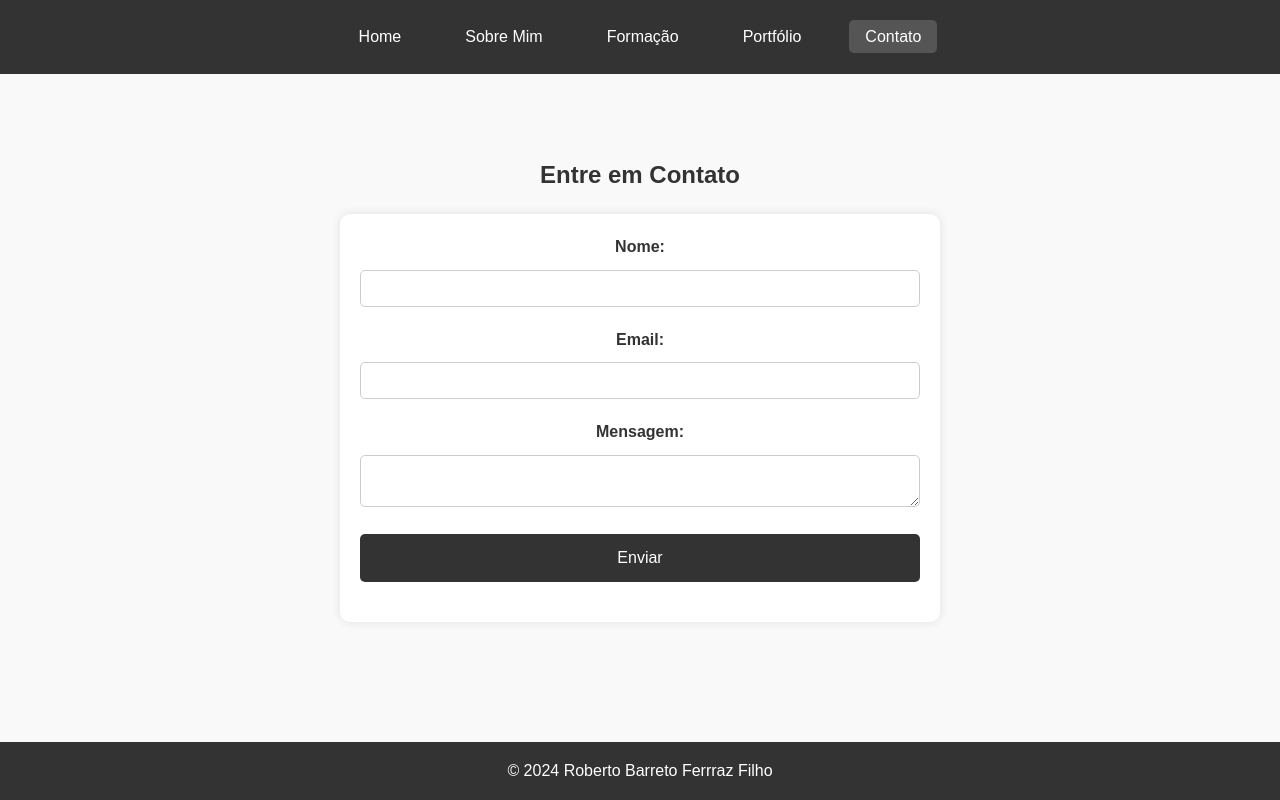
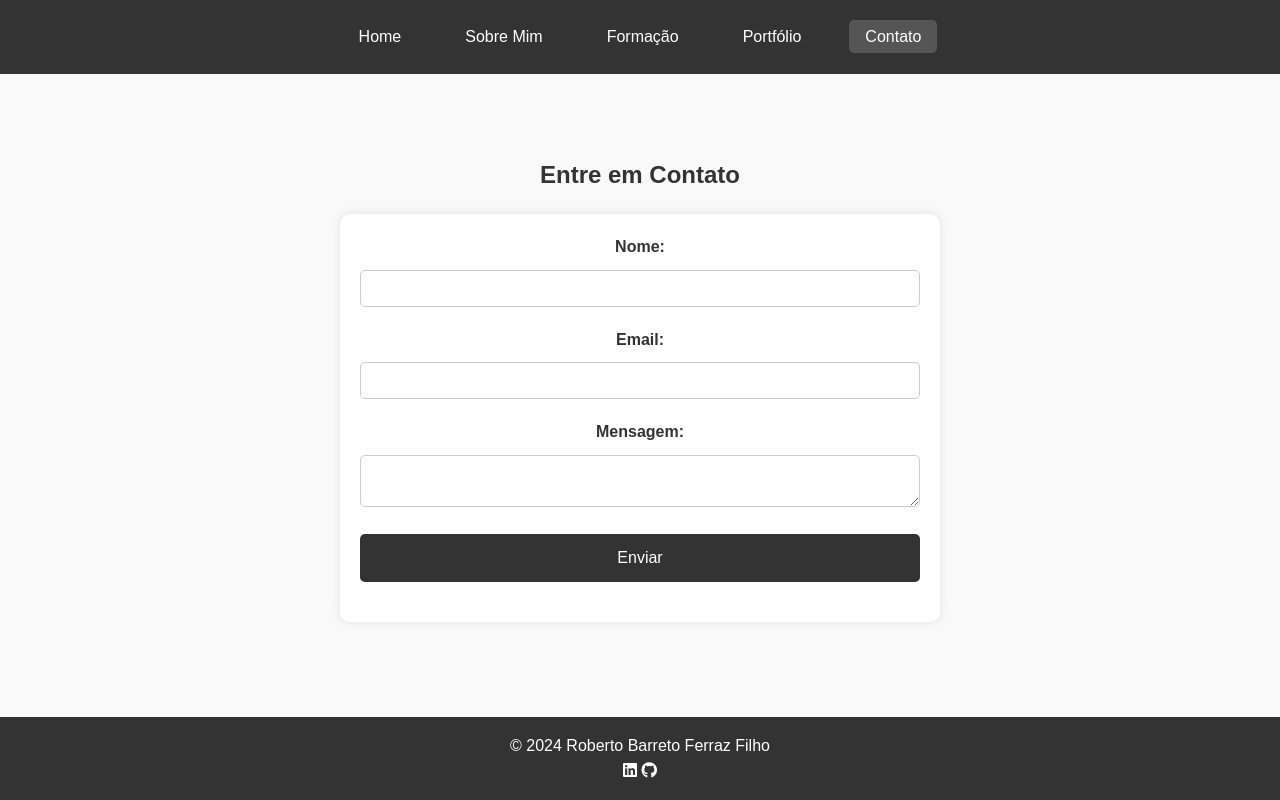
Before and after one commit to S4mkiel/portifolio, a plain HTML site: page assets/pages/contato.html in a window 1280 px wide. Drawn offline with Linux system fonts and the light colour scheme.

Commit message:
Add Font Awesome icons to HTML pages

```diff
--- a/assets/pages/contato.html
+++ b/assets/pages/contato.html
@@ -5,6 +5,11 @@
     <meta name="viewport" content="width=device-width, initial-scale=1.0" />
     <title>Contato</title>
     <link rel="stylesheet" href="../css/styles.css" />
+    <!-- Adiciona Font Awesome -->
+    <link
+      rel="stylesheet"
+      href="https://cdnjs.cloudflare.com/ajax/libs/font-awesome/5.15.4/css/all.min.css"
+    />
   </head>
   <body class="contact-page">
     <header>
@@ -48,5 +53,12 @@
     </div>
     <script src="https://cdn.emailjs.com/dist/email.min.js"></script>
     <script src="../script/script.js"></script>
+    <footer>
+      <p>&copy; 2024 Roberto Barreto Ferraz Filho</p>
+      <div class="icons">
+        <a href="https://www.linkedin.com/in/s4mkiel/"><i class="fab fa-linkedin"></i></a>
+        <a href="https://github.com/S4mkiel"><i class="fab fa-github"></i></a>
+      </div>
+    </footer>
   </body>
 </html>
```
Also changed, not shown: assets/pages/formacao.html (+9 -0 lines), assets/pages/portfolio.html (+14 -1 lines), assets/pages/sobre.html (+10 -0 lines), index.html (+9 -1 lines).
